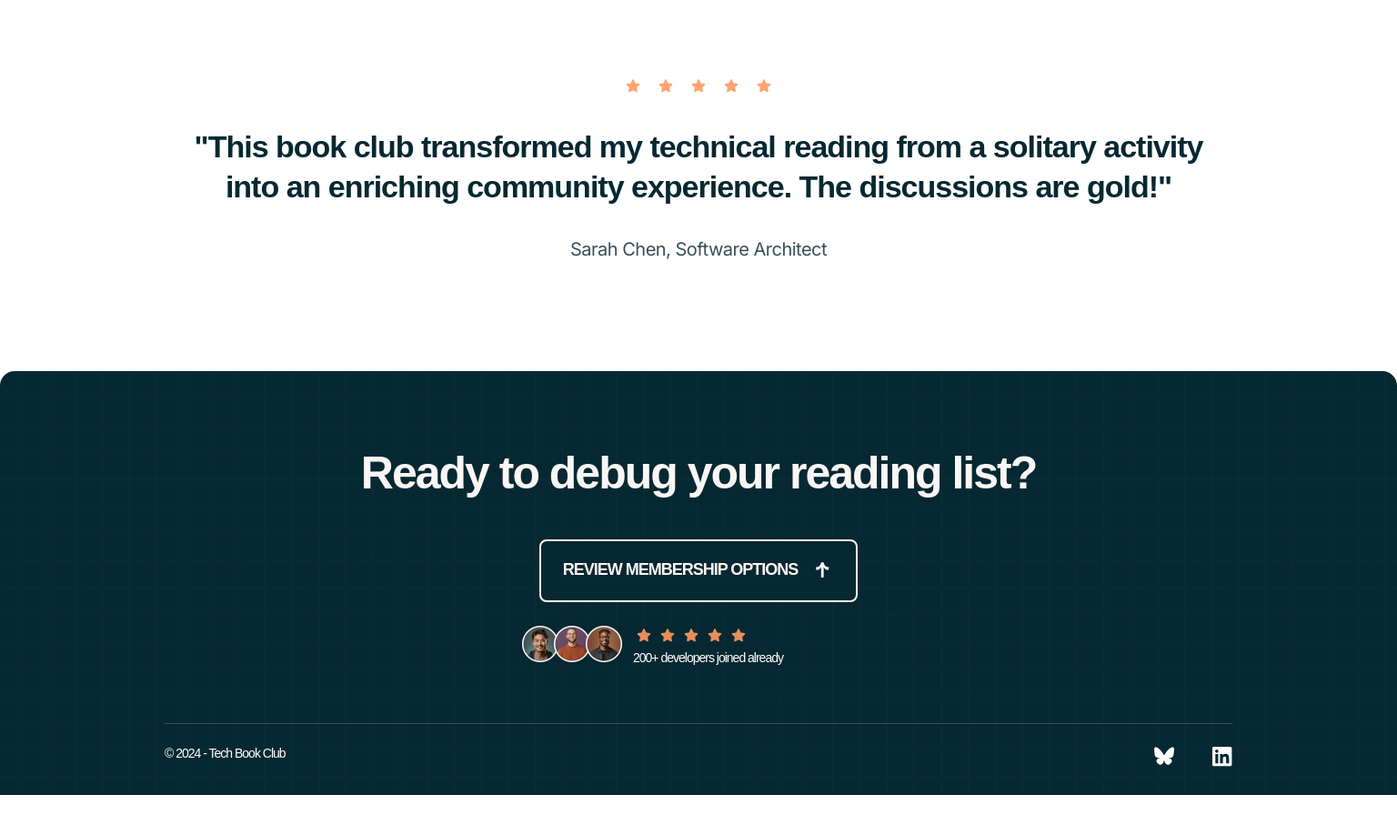
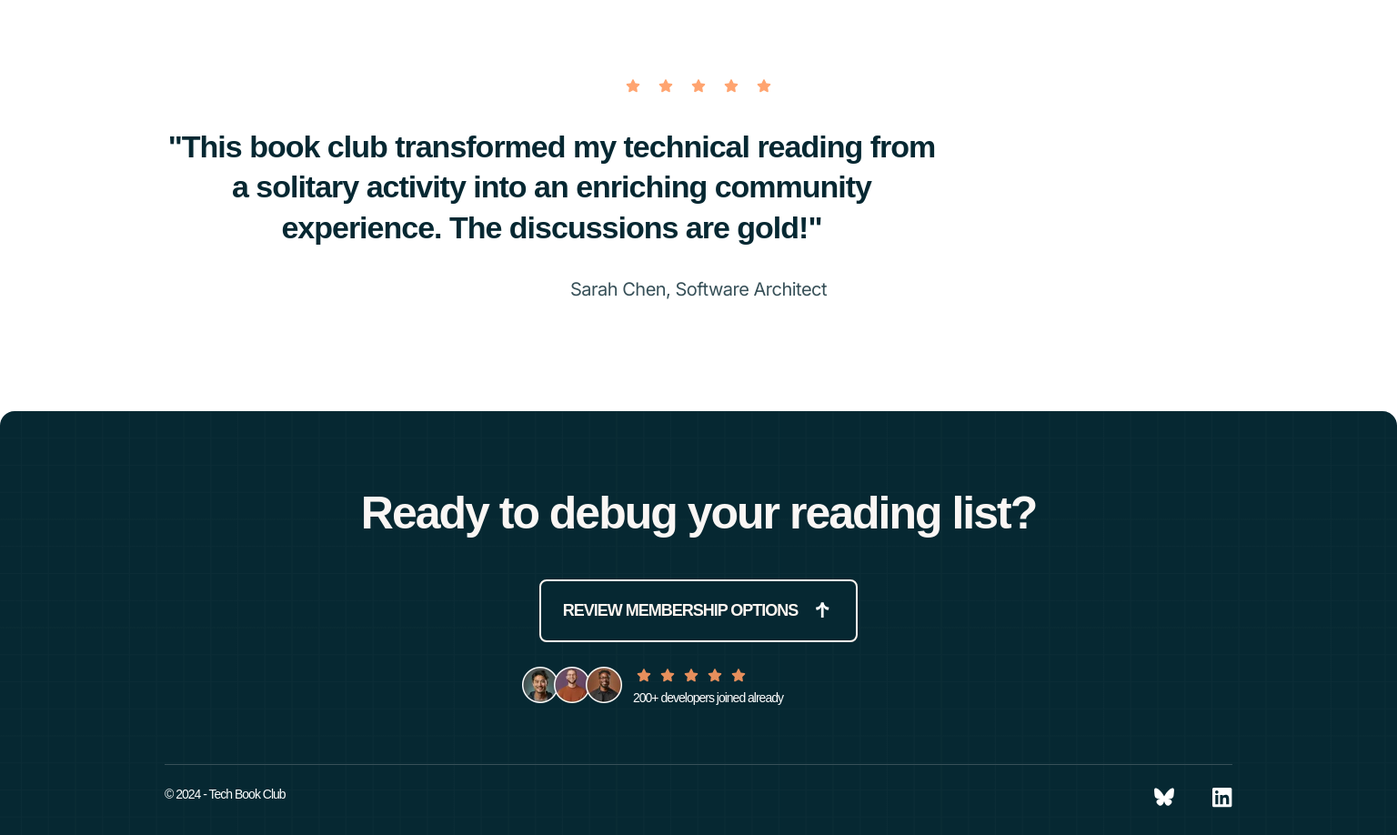
Before and after one commit to kelseyjhayes/Tech-Book-Club-Landing-Page, a plain HTML site: page index.html in a window 1536 px wide. Shown: the part 3340-4258 px from the top of the page at 91% size. Before the commit the page ends 4214 px from the top, so only its background shows below. Drawn offline with Linux system fonts and the light colour scheme; a web font is replaced by a local one.

Commit message:
updated max width in review

```diff
--- a/style.css
+++ b/style.css
@@ -141,8 +141,8 @@ header {
 .text-preset-3 {
   font-family:var(--ff-primary);
   font-weight:var(--fw-semibold);
-  font-size:var(--fs-600);
-  line-height:130%;
+  font-size:var(--fs-500);
+  line-height:110%;
   letter-spacing: -1px;
 }
 
@@ -838,6 +838,10 @@ button[data-type='inverted']:focus {
     .review .trust-stars {
       margin-inline:auto;
     }
+
+    .review blockquote {
+    max-width: 45ch;
+  }
   }
 
   /* FOOTER */
```
